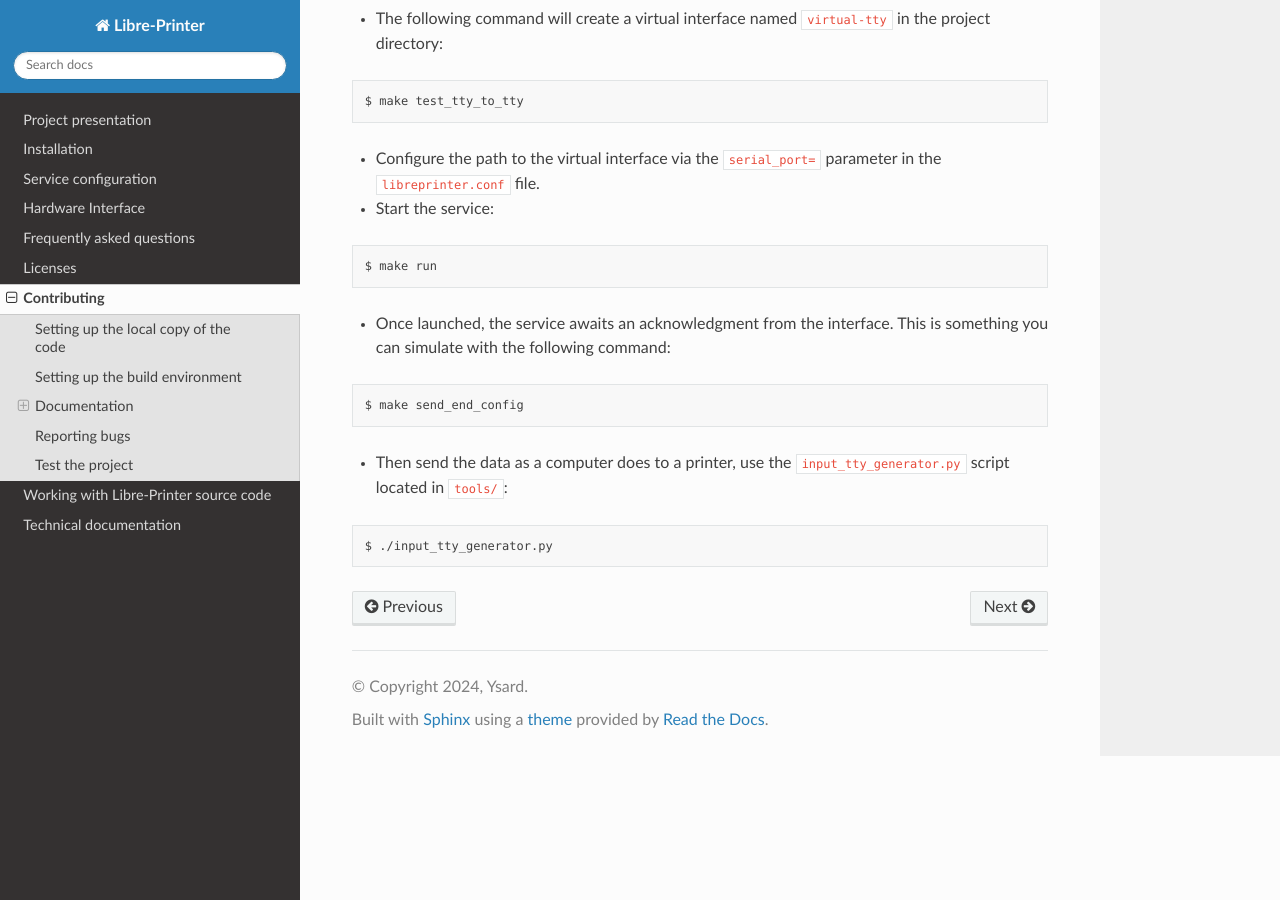
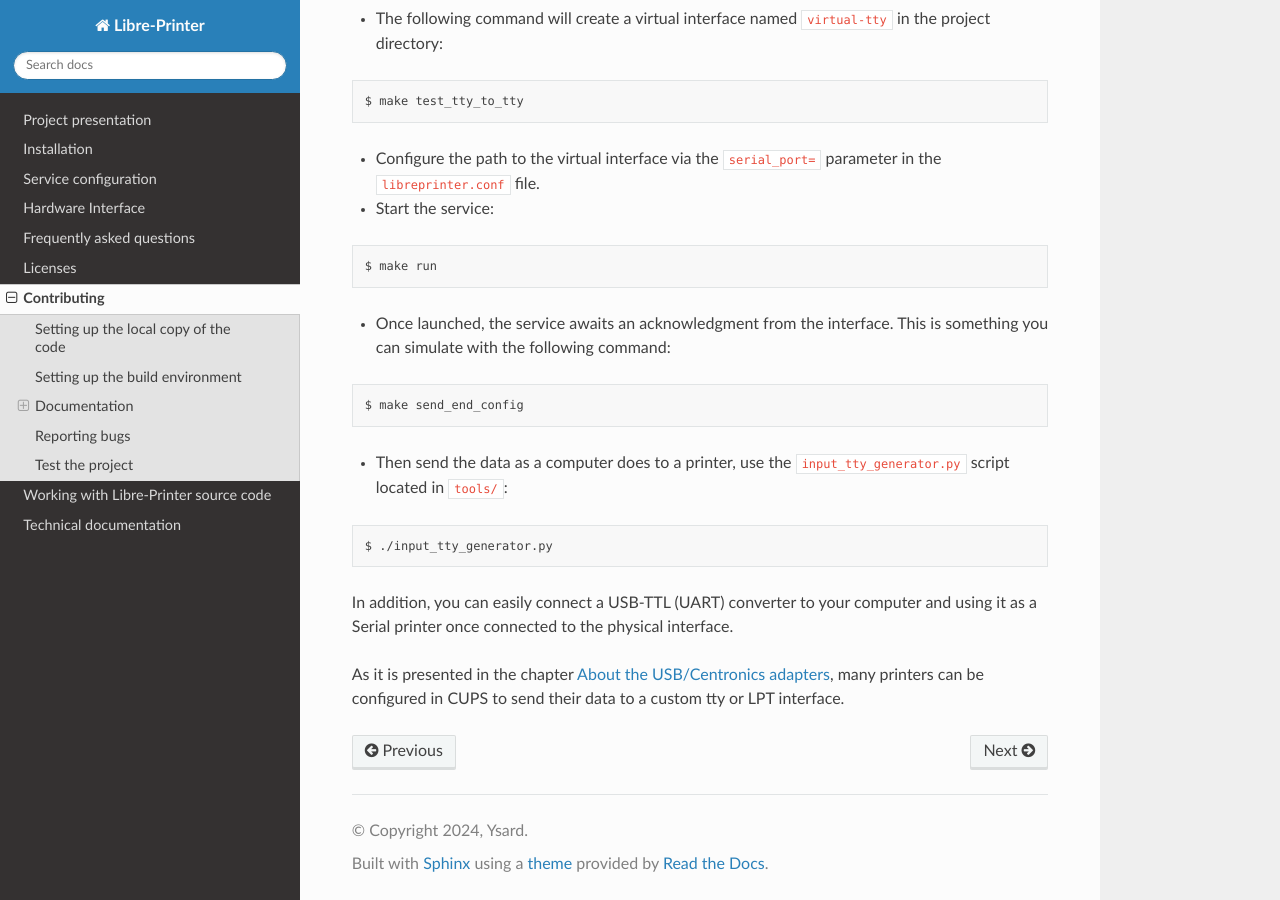
Before and after one commit to ysard/libre-printer, a Sphinx documentation site: the page built from doc/source/dev_overview.rst, in a window 1280 px wide and 900 px high, scrolled down 3225 px. Built offline with Sphinx 7.4.7 and the Read the Docs theme 2.0.0, drawn with Linux system fonts in a browser that asks for light colours.

Commit message:
[doc] add text about emulation via usb uart adapter

```diff
--- a/doc/source/FAQ.rst
+++ b/doc/source/FAQ.rst
@@ -8,6 +8,8 @@ Frequently asked questions
     :depth: 2
     :local:
     :backlinks: top
+
+.. _usb_to_centronics_adapters:
 
 About the USB/Centronics adapters
 ---------------------------------
--- a/doc/source/dev_overview.rst
+++ b/doc/source/dev_overview.rst
@@ -195,3 +195,10 @@ manual tests.
 .. code-block:: bash
 
    $ ./input_tty_generator.py
+
+In addition, you can easily connect a USB-TTL (UART) converter to your computer
+and using it as a Serial printer once connected to the physical interface.
+
+As it is presented in the chapter :ref:`usb_to_centronics_adapters`, many
+printers can be configured in CUPS to send their data to a custom tty or LPT
+interface.
```
